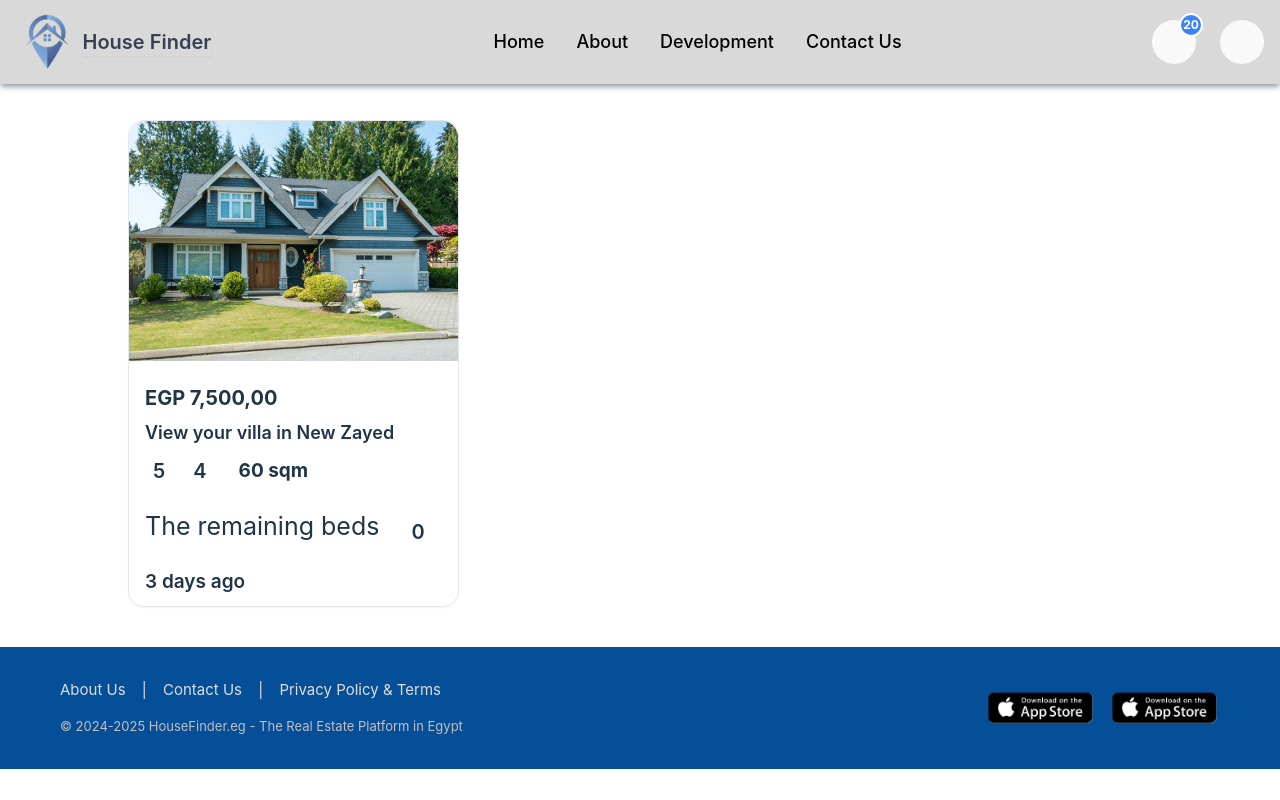
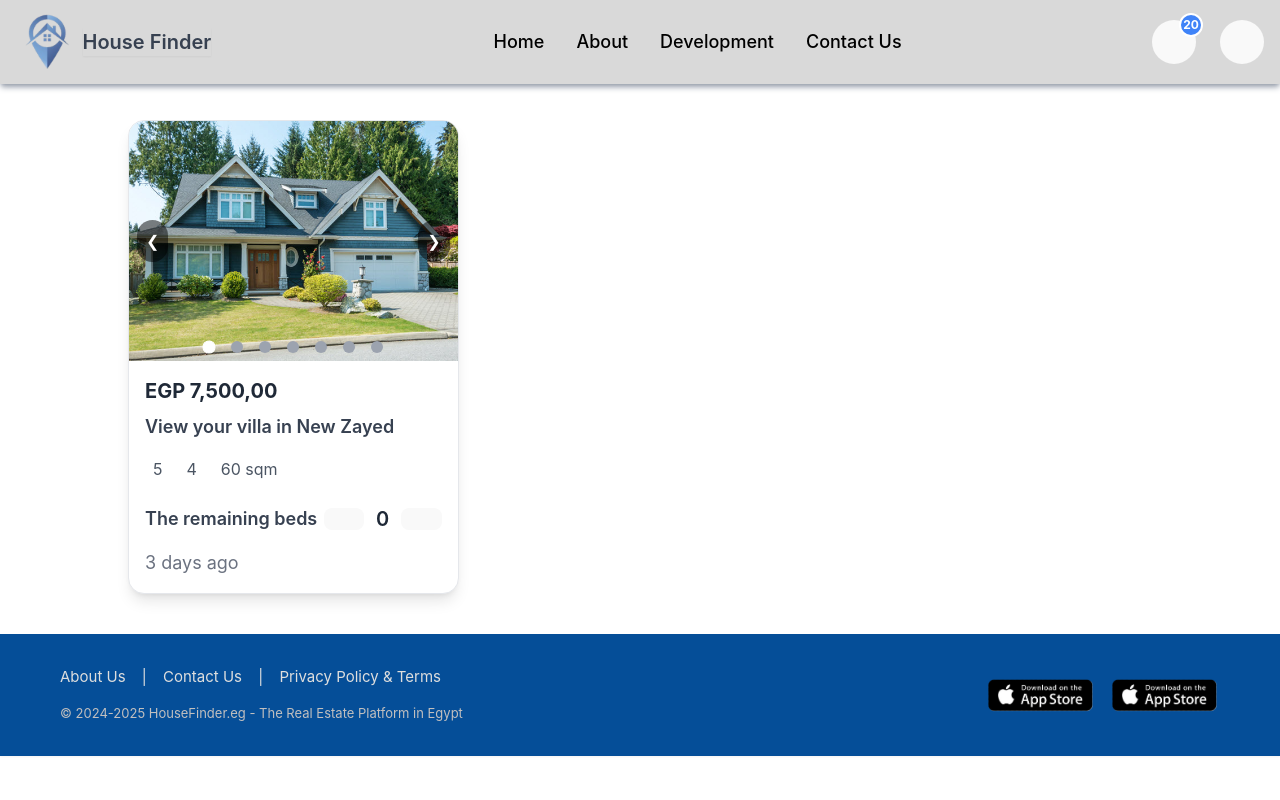
Before and after one commit to Ziad-Mansourr/House-Finder, a React (Vite) app: page /#/profile in a window 1280 px wide. Built offline with nearby package versions, Linux system fonts and the light colour scheme; the HTML template or start-up script is replaced by a standard one; a web font is replaced by a local one.

Commit message:
commit 1

```diff
--- a/src/components/Home/Home.jsx
+++ b/src/components/Home/Home.jsx
@@ -6,9 +6,9 @@ import cairo from "../../img/Cairo University.png"
 import AinShams from "../../img/Ain Shams University.png"
 import Alexandria from "../../img/Alexandria University.png"
 import Aswan from "../../img/Aswan University.png"
-import Helwan  from "../../img/Helwan University.png"
-import NCT  from "../../img/New Cairo Technological University.png"
-import assiut  from "../../img/Assiut University.png"
+import Helwan from "../../img/Helwan University.png"
+import NCT from "../../img/New Cairo Technological University.png"
+import assiut from "../../img/Assiut University.png"
 import { Link, NavLink } from "react-router-dom";
 
 export default function Home() {
@@ -19,21 +19,23 @@ export default function Home() {
         style={{ backgroundImage: `url(${img})`, backgroundSize: 'cover', backgroundPosition: 'center' }}>
         <div className="absolute w-full h-full flex flex-col items-center justify-center text-white">
           <h1 className="text-2xl mb-4">Discover Your New Rental Home</h1>
-        <button className="bg-white  px-8 py-3  text-[#054E98] text-[14px] rounded-tr-2xl rounded-bl-2xl">Properties</button>
+          <button className="bg-white px-8 py-3 text-[#054E98] text-[14px] rounded-none rounded-tr-2xl rounded-bl-2xl">
+            Properties
+          </button>
 
           <div className="max-w-4xl bg-white p-6 py-10 rounded-lg shadow-lg mt-8  self-center relative z-10 w-[90%]">
 
             <div className="grid grid-cols-3 gap-4 text-right items-center">
 
               <div className="col-span-3 flex flex-col sm:hidden items-center gap-4">
-                    <input type="text" className="w-full p-2 border rounded text-black text-[12px]"  placeholder="Enter location" />
-                    <Link to={ '/apartment' } className="text-white w-full px- 5 py-4 rounded-lg bg-[#054E98] text-center text-[14px] hover:bg-blue-900 duration-300">Search</Link>
+                <input type="text" className="w-full p-2 border rounded text-black text-[12px]" placeholder="Enter location" />
+                <Link to={'/apartment'} className="text-white w-full px- 5 py-4 rounded-lg bg-[#054E98] text-center text-[14px] hover:bg-blue-900 duration-300">Search</Link>
               </div>
 
               <div className="col-span-3 hidden sm:flex items-center justify-start gap-2 mb-3">
-                <span className="w-[80px] lg:w-[120px] text-[#054E98] text-[23px] font-semibold pr-6">For Rent</span>
+                <span className="w-[80px] lg:w-[120px] text-[#054E98] text-[24px] font-semibold pr-6">For Rent</span>
 
-                    <input type="text" className="flex-1 p-2 border rounded z-10 text-black text-[14px]"  placeholder="Enter location" />
+                <input type="text" className="flex-1 p-2 border rounded z-10 text-black text-[14px]" placeholder="Enter location" />
 
                 <Link to={'/apartment'} className="text-white rounded-lg bg-[#054E98] px-10 py-3 text-[15px] ml-5 hover:bg-blue-800 duration-300">Search</Link>
 
@@ -48,7 +50,7 @@ export default function Home() {
               </div>
 
               <div className="flex-col items-center sm:flex hidden">
-                    <input type="number" className="w-full p-2 border rounded z-10 text-black text-[13px]" placeholder="Number of rooms & bathrooms"  />
+                <input type="number" className="w-full p-2 border rounded z-10 text-black text-[13px]" placeholder="Number of rooms & bathrooms" />
               </div>
 
               <div className="sm:flex hidden">
@@ -59,15 +61,14 @@ export default function Home() {
         </div>
       </div>
 
-
       {/* part two */}
       <div className="grid grid-cols-1 md:grid-cols-2 gap-4 max-w-[80%] mx-auto">
         <div>
           <div className="flex pt-16">
-<img src={logo} className="w-[45px] h-[46px]" alt="" />
-<h1 className="text-[35px] md:text-[49px]  text-[#054E98] font-title">About House Finder</h1>
+            <img src={logo} className="w-[48px] h-[49px]" alt="logo" />
+            <h1 className="text-[35px] md:text-[49px] text-[#054E98] font-title">About House Finder</h1>
           </div>
-    <p className="text-[21px] text-[#054E98] pt-4 font-title font-normal max-w-[580px]">This project aims to create an innovative digital platform that
+          <p className="md:text-[21px] sm:text-[19px] text-[#054E98] pt-4 font-title font-normal max-w-[580px]">This project aims to create an innovative digital platform that
             directly connects students from outside their hometowns in
             Egypt with property owners near various universities. The goal is to
             simplify the search for housing that fits their needs and budgets.
@@ -81,7 +82,6 @@ export default function Home() {
       </div>
 
       {/* part three */}
-
       <div className="p-10 w-[88%] mx-auto mb-9">
         <h2 className="text-xl font-semibold mb-6">DEVELOPMENTS</h2>
         <div className="grid grid-cols-1 sm:grid-cols-2 md:grid-cols-3 lg:grid-cols-4 gap-4">
--- a/src/components/Profile/Profile.jsx
+++ b/src/components/Profile/Profile.jsx
@@ -4,133 +4,112 @@ import hom from "../../img/home2.jpeg";
 import home from "../../img/home3.peg.jpeg";
 import ho from "../../img/home4.jpg";
 import R from "../../img/R.jpeg";
-import profile from "../../img/Profile.jpeg";
 
 export default function Profile() {
- const [count, setCount] = useState(0)
- function incress(){
-  setCount(count+1)
- }
- function dicress(){
-  setCount(count-1)
- }
+  const [count, setCount] = useState(0);
+  const [currentSlide, setCurrentSlide] = useState(0);
+
+  const images = [R, oip, home, hom, oip, ho, home];
+
+  const nextSlide = () => {
+    setCurrentSlide((prev) => (prev + 1) % images.length);
+  };
+
+  const prevSlide = () => {
+    setCurrentSlide((prev) => (prev - 1 + images.length) % images.length);
+  };
+
+  const increase = () => setCount(count + 1);
+  const decrease = () => count > 0 && setCount(count - 1);
+
   return (
-    <>
     <div className="grid grid-cols-1 md:grid-cols-2 lg:grid-cols-3 mx-auto w-[80%] my-10 gap-4">
+      <div className="max-w-sm bg-white border border-gray-200 rounded-2xl shadow-lg overflow-hidden hover:shadow-xl transition-shadow duration-300">
 
-        <div className="max-w-sm border border-gray-200 shadow-sm dark:bg-gray-800 dark:border-gray-700 rounded-2xl">
-          <div className="carousel w-full h-60">
-            <div className="carousel-item w-full h-full">
-              <img
-                src={R}
-                className="w-full h-full object-cover rounded-t-2xl"
-                alt=""
-              />
+        <div className="relative w-full h-60 overflow-hidden">
+          {images.map((img, index) => (
+            <div key={index}
+              className={`absolute inset-0 w-full h-full transition-transform duration-500 ease-in-out ${index === currentSlide ? "translate-x-0" : "translate-x-full"
+                }`}>
+              <img src={img} alt="" className="w-full h-full object-cover" />
             </div>
-            <div className="carousel-item w-full h-full">
-              <img
-                src={oip}
-                className="w-full h-full object-cover rounded-t-2xl"
-                alt=""
-              />
-            </div>
-            <div className="carousel-item w-full h-full">
-              <img
-                src={home}
-                className="w-full h-full object-cover rounded-t-2xl"
-                alt=""
-              />
-            </div>
-            <div className="carousel-item w-full h-full">
-              <img
-                src={hom}
-                className="w-full h-full object-cover rounded-t-2xl"
-                alt=""
-              />
-            </div>
-            <div className="carousel-item w-full h-full">
-              <img
-                src={oip}
-                className="w-full h-full object-cover rounded-t-2xl"
-                alt=""
-              />
-            </div>
-            <div className="carousel-item w-full h-full">
-              <img
-                src={ho}
-                className="w-full h-full object-cover rounded-t-2xl"
-                alt=""
-              />
-            </div>
-            <div className="carousel-item w-full h-full mb-0">
-              <img
-                src={home}
-                className="w-full h-full object-cover rounded-t-2xl"
-                alt=""
-              />
-            </div>
-          </div>
-      <div className='p-4'>
-  <div className="flex items-center justify-between">
-    <h2 className="text-[20px] font-bold">EGP 7,500,00</h2>
+          ))}
 
 
-       <div className="flex items-center space-x-3">
-        <i className="fa-solid fa-edit text-xl text-blue-600 cursor-pointer"></i>
-        <i className="fa-solid fa-trash text-xl text-red-600 cursor-pointer"></i>
+          <button
+            onClick={prevSlide}
+            className="absolute left-2 top-1/2 transform -translate-y-1/2 bg-black bg-opacity-50
+             text-white p-2 rounded-full hover:bg-opacity-70 transition-all duration-300" >
+            ❮
+          </button>
+          <button
+            onClick={nextSlide}
+            className="absolute right-2 top-1/2 transform -translate-y-1/2 bg-black bg-opacity-50
+             text-white p-2 rounded-full hover:bg-opacity-70 transition-all duration-300">
+            ❯
+          </button>
+
+
+          <div className="absolute bottom-2 left-1/2 transform -translate-x-1/2 flex gap-4">
+            {images.map((_, index) => (
+              <span
+                key={index}
+                onClick={() => setCurrentSlide(index)}
+                className={`w-3 h-3 rounded-full cursor-pointer transition-all duration-300
+                ${index === currentSlide ? "bg-white border border-white scale-110" : "bg-gray-400"}`}/>
+            ))}
           </div>
         </div>
 
-  <h3 className="text-[18px] leading-[16px] font-semibold pt-3">View your villa in New Zayed</h3>
-
-  <div className="flex mt-4">
-    <span className="pr-5 font-semibold text-xl">
-      <i className="fa-solid fa-bed pr-2"></i>5
-    </span>
-    <span className="font-semibold text-xl">
-      <i className="fa-solid fa-bath pr-2 " ></i>4
-    </span>
-    <h4 className="ml-8 font-bold text-[19px]">60 sqm</h4>
-  </div>
-  <div className="flex pt-8">
-    <h5 className="text-[25px] leading-[16px]">The remaining beds</h5>
-    <div className="flex justify-between items-center ml-5">
-      <i className="fa-solid fa-circle-plus text-xl pr-3" onClick={incress} ></i>
-      <h4 className="font-semibold text-xl">{count}</h4>
-      <i className="fa-solid fa-circle-minus text-xl pl-3" onClick={dicress}></i>
+        <div className="p-4 ">
+          <div className="flex items-center justify-between">
+            <h2 className="text-xl font-bold text-gray-800">EGP 7,500,00</h2>
+            <div className="flex items-center space-x-3">
+              <i className="fa-solid fa-edit text-xl text-blue-600 cursor-pointer
+               hover:text-blue-700 transition-colors duration-300"></i>
+              <i className="fa-solid fa-trash text-xl text-red-600 cursor-pointer
+               hover:text-red-700 transition-colors duration-300"></i>
             </div>
           </div>
 
-  <h5 className="text-[19px] mt-7 font-semibold leading-[16px]">3 days ago</h5>
+
+          <h3 className="text-lg font-semibold text-gray-700 mt-2">
+            View your villa in New Zayed
+          </h3>
+          <div className="flex items-center mt-4 space-x-4">
+            <span className="flex items-center text-gray-600">
+              <i className="fa-solid fa-bed text-lg mr-2"></i>5
+            </span>
+            <span className="flex items-center text-gray-600">
+              <i className="fa-solid fa-bath text-lg mr-2"></i>4
+            </span>
+            <span className="flex items-center text-gray-600">
+              <i className="fa-solid fa-ruler-combined text-lg mr-2"></i>60 sqm
+            </span>
           </div>
 
-
-
-
-
-
-
-          {/* <div className='p-4'>
-            <h2 className='text-[20px] font-bold' >EGP 7,500,00</h2>
-            <h3 className='text-[17px] font-semibold pt-2'>View your villa in New Zayed</h3>
-            <div className='flex mt-3'>
-              <span className='pr-5 font-semibold text-xl'><i className="fa-solid fa-bed pr-2"></i>5</span>
-              <span className='font-semibold text-xl'><i className="fa-solid fa-bath pr-2"></i>4</span>
-              <h4 className='ml-8 font-bold text-[19px] '>60 sqm</h4>
-            </div>
-            <div className='flex pt-8'>
-              <h5 className='text-[25px] leading-[16px]'>The remaining beds</h5>
-              <div className='flex justify-between items-center ml-5'>
-              <i class="fa-solid fa-circle-plus text-xl pr-3"></i>
-           <h4 className='font-semibold text-xl '> 1</h4>
-              <i class="fa-solid fa-circle-minus text-xl pl-3"></i>
+          <div className="flex items-center justify-between mt-6">
+            <h5 className="text-lg font-semibold text-gray-700">
+              The remaining beds
+            </h5>
+            <div className="flex items-center space-x-3">
+              <button
+                onClick={increase}
+                className="text-blue-600 hover:text-blue-700 transition-colors duration-300">
+                <i className="fa-solid fa-circle-plus text-xl"></i>
+              </button>
+              <span className="text-xl font-semibold text-gray-800">{count}</span>
+              <button
+                onClick={decrease}
+                className="text-red-600 hover:text-red-700 transition-colors duration-300" >
+                <i className="fa-solid fa-circle-minus text-xl"></i>
+              </button>
             </div>
           </div>
-            <h5 className='text-[19px] mt-7 font-semibold leading-[16px]'>3 day ago</h5>
-          </div> */}
+
+          <h5 className="text-lg text-gray-500 mt-4">3 days ago</h5>
         </div>
-
       </div>
-    </>
+    </div>
   );
 }
```
Also changed, not shown: src/components/Setting/Setting.jsx (+24 -50 lines). Lines whose indentation alone changed are shown as unchanged.
